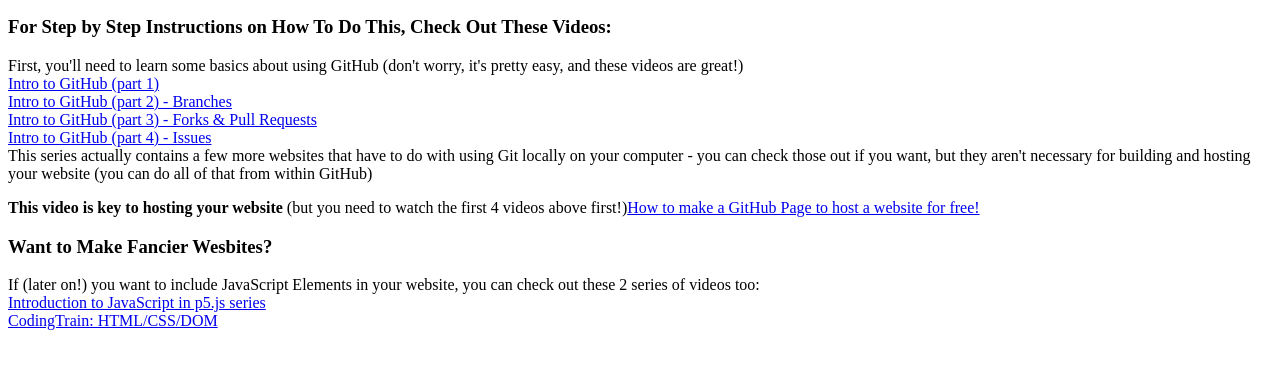
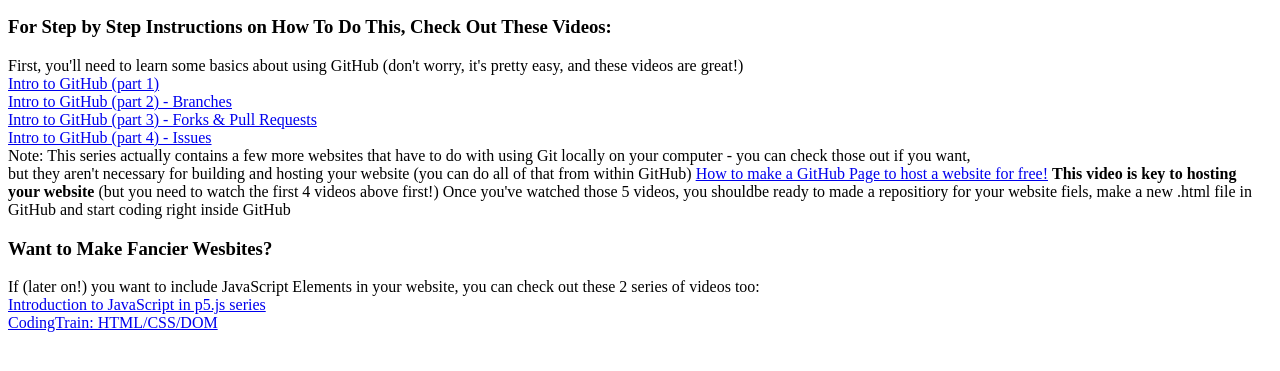
Before and after one commit to christinemishra/HowToHostOnGitHub, a plain HTML site: page index.html in a window 1280 px wide. Shown: the part 87-458 px from the top of the page. Drawn offline with Linux system fonts and the light colour scheme.

Commit message:
adding more notes

```diff
--- a/index.html
+++ b/index.html
@@ -13,11 +13,9 @@
       <br><a href="https://www.youtube.com/watch?v=oPpnCh7InLY&list=PLRqwX-V7Uu6ZF9C0YMKuns9sLDzK6zoiV&index=2">Intro to GitHub (part 2) - Branches</a>
       <br><a href="https://www.youtube.com/watch?v=_NrSWLQsDL4&list=PLRqwX-V7Uu6ZF9C0YMKuns9sLDzK6zoiV&index=3">Intro to GitHub (part 3) - Forks & Pull Requests</a>
       <br><a href="https://www.youtube.com/watch?v=WMykv2ZMyEQ&index=4&list=PLRqwX-V7Uu6ZF9C0YMKuns9sLDzK6zoiV">Intro to GitHub (part 4) - Issues</a>
-      <br>This series actually contains a few more websites that have to do with using Git locally on your computer - you can check those out if you want, but they aren't necessary for building and hosting your website (you can do all of that from within GitHub)
-      <br>
-    </p>
-
-    <p><b>This video is key to hosting your website </b> (but you need to watch the first 4 videos above first!)<a href="https://www.youtube.com/watch?v=bFVtrlyH-kc&index=8&list=PLRqwX-V7Uu6ZF9C0YMKuns9sLDzK6zoiV">How to make a GitHub Page to host a website for free!</a>
+      <br>           Note: This series actually contains a few more websites that have to do with using Git locally on your computer - you can check those out if you want, <br>but they aren't necessary for building and hosting your website (you can do all of that from within GitHub)
+    <a href="https://www.youtube.com/watch?v=bFVtrlyH-kc&index=8&list=PLRqwX-V7Uu6ZF9C0YMKuns9sLDzK6zoiV">How to make a GitHub Page to host a website for free!</a> <b>This video is key to hosting your website </b> (but you need to watch the first 4 videos above first!)
+    Once you've watched those 5 videos, you shouldbe ready to made a repositiory for your website fiels, make a new .html file in GitHub and start coding right inside GitHub
     </p>
 
     <h3> Want to Make Fancier Wesbites?</h3>
```
